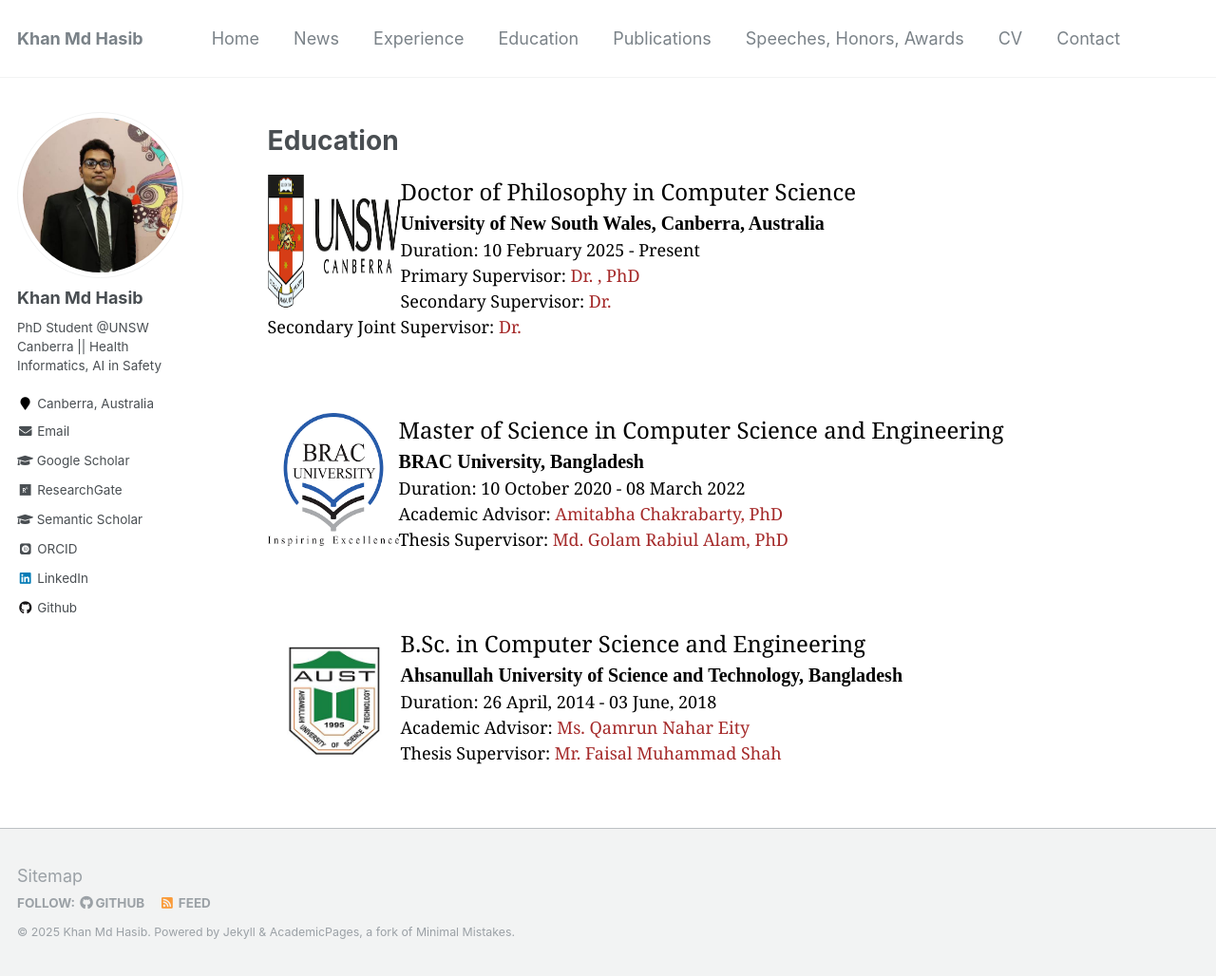
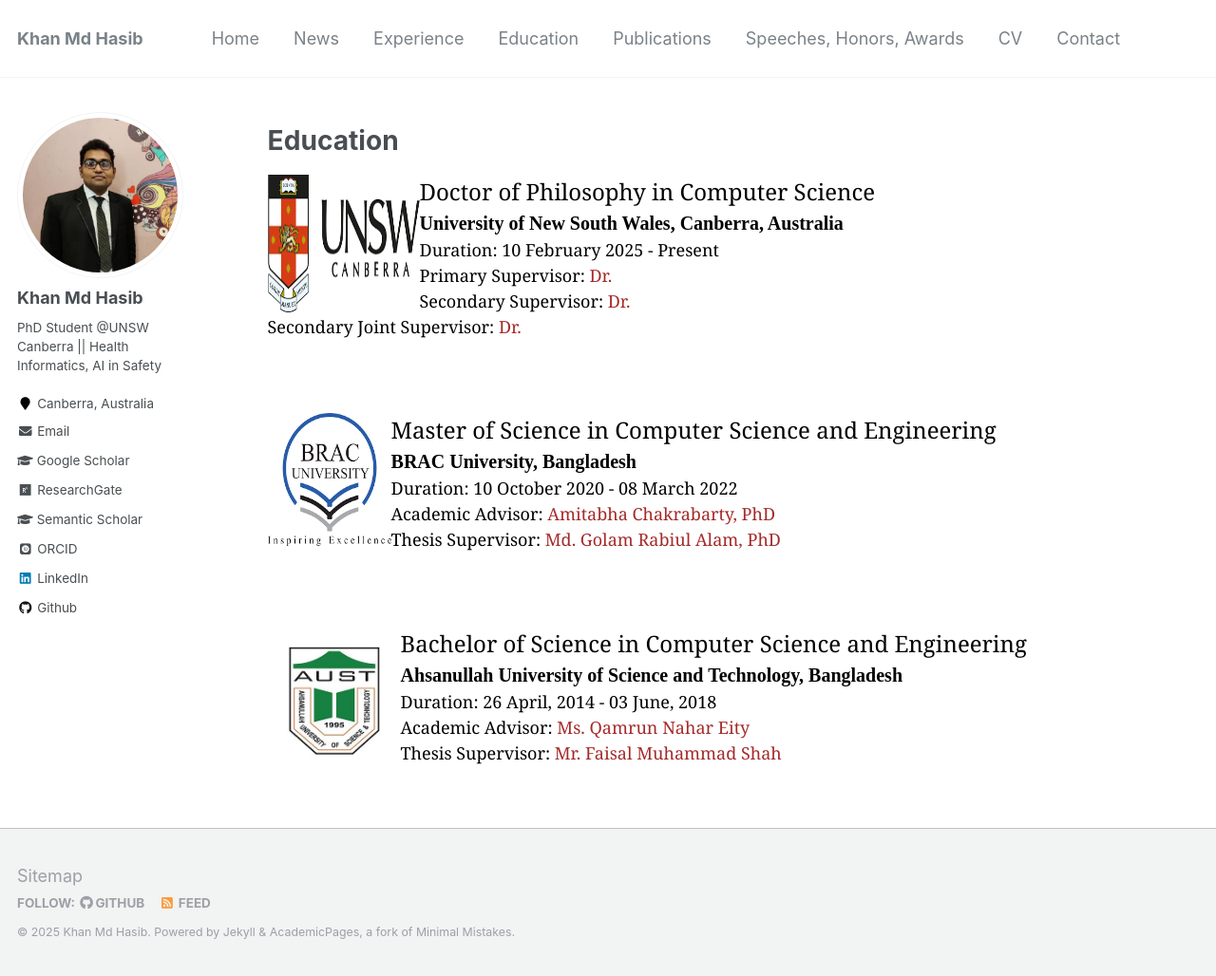
Before and after one commit to hasibaust13/hasibaust13.github.io, a Jekyll site: the page built from _pages/education.md, in a window 1280 px wide and 1028 px high. Shown: the whole window at 95% size. Built offline with Jekyll 4.4.1, drawn with Linux system fonts in a browser that asks for light colours; some web fonts are replaced.

Commit message:
education.md

```diff
--- a/_pages/education.md
+++ b/_pages/education.md
@@ -8,11 +8,11 @@ author_profile: true
 # Education
 
 <!-- PhD -->
-<img src="/images/LogoUNSW.png" style="float:left;width:140px;height:140px;"><span style="font-family:Georgia; color:black;"><span style="font-size:18pt">Doctor of Philosophy in Computer Science</span><br/>
+<img src="/images/LogoUNSW.png" style="float:left;width:160px;height:145px;"><span style="font-family:Georgia; color:black;"><span style="font-size:18pt">Doctor of Philosophy in Computer Science</span><br/>
 <span style="color:black; font-size:20px; font-family:Calisto MT"><b><a href="https://www.bracu.ac.bd/" target="_blank" style="color:black;">University of New South Wales, Canberra, Australia</a></b></span><br/>
 Duration: 10 February 2025 - Present<br/>
 <!-- CGPA: <b> </b>/4.00 scale <br/> -->
-Primary Supervisor: <a style="color:brown;" href="https://www.unsw.edu.au/canberra">Dr. , PhD</a><br/>
+Primary Supervisor: <a style="color:brown;" href="https://www.unsw.edu.au/canberra">Dr. </a><br/>
 Secondary Supervisor: <a style="color:brown;" href="https://www.unsw.edu.au/canberra">Dr. </a><br/>
 Secondary Joint Supervisor: <a style="color:brown;" href="https://www.unsw.edu.au/canberra">Dr. </a><br/>
 </span>
@@ -20,7 +20,7 @@ Secondary Joint Supervisor: <a style="color:brown;" href="https://www.unsw.edu.a
 <br/>
 
 <!-- M.Sc -->
-<img src="/images/logoBRAC.png" style="float:left;width:138px;height:140px;"><span style="font-family:Georgia; color:black;"><span style="font-size:18pt">Master of Science in Computer Science and Engineering</span><br/>
+<img src="/images/logoBRAC.png" style="float:left;width:130px;height:140px;"><span style="font-family:Georgia; color:black;"><span style="font-size:18pt">Master of Science in Computer Science and Engineering</span><br/>
 <span style="color:black; font-size:20px; font-family:Calisto MT"><b><a href="https://www.bracu.ac.bd/" target="_blank" style="color:black;">BRAC University, Bangladesh</a></b></span><br/>
 Duration: 10 October 2020 - 08 March 2022<br/>
 <!-- CGPA: <b> </b>/4.00 scale <br/> -->
@@ -31,7 +31,7 @@ Thesis Supervisor: <a style="color:brown;" href="https://www.bracu.ac.bd/about/p
 <br/>
 
 <!-- B.Sc -->
-<img src="/images/LogoAust.png" style="float:left;width:140px;height:140px;"><span style="font-family:Georgia; color:black;"><span style="font-size:18pt">B.Sc. in Computer Science and Engineering</span><br/>
+<img src="/images/LogoAust.png" style="float:left;width:140px;height:140px;"><span style="font-family:Georgia; color:black;"><span style="font-size:18pt">Bachelor of Science in Computer Science and Engineering</span><br/>
 <span style="color:black; font-size:20px; font-family:Calisto MT"><b><a href="https://aust.edu" target="_blank" style="color:black;">Ahsanullah University of Science and Technology, Bangladesh</a></b></span><br/>
 Duration: 26 April, 2014 - 03 June, 2018<br/>
 <!-- CGPA: <b> </b>/4.00 scale <br/> -->
```
Also changed, not shown: 2 other files.
